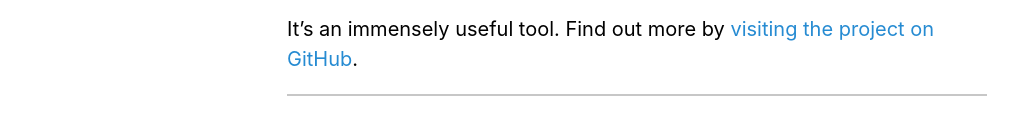
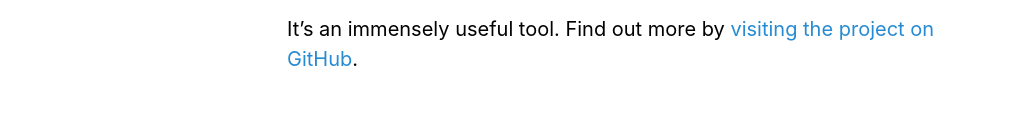
Before and after one commit to doublesand/doublesand, a Jekyll site: the page built from _posts/2016-01-01-whats-jekyll.md, in a window 1280 px wide. Shown: the part 514-649 px from the top of the page, without its empty margins (3-1021 px from the left). Built offline with Jekyll 4.4.1, drawn with Linux system fonts in a browser that asks for light colours; comment, search, counter and statistics services are not loaded.

Commit message:
最后的优化

```diff
--- a/_config.yml
+++ b/_config.yml
@@ -3,6 +3,7 @@ url:          https://dengwenfeng.com    # 网站地址
 baseurl:      "/doublesand"                         # 相对位置
 description:  whenfung's blog            # 网站描述
 permalink:    none                       # URL类型
+lang:         en-us                      # 语言
 
 author:       whenfung                   # 姓名
 email:        whenfung@gmail.com         # 邮箱
--- a/_includes/javascript.html
+++ b/_includes/javascript.html
@@ -1,3 +1,4 @@
+<!-- control the sidebar -->
 <label for="sidebar-checkbox" class="sidebar-toggle"></label>
 <script>
     (function(document) {
@@ -55,3 +56,5 @@
 	MathJax.Hub.Queue(["Typeset",MathJax.Hub,mathId]);
 </script>
 <script src="//cdn.bootcss.com/mathjax/2.7.0/MathJax.js?config=TeX-AMS-MML_HTMLorMML"></script>
+
+<script src="{{site.baseurl}}/assets/js/doublesand.js"></script>
--- a/_layouts/default.html
+++ b/_layouts/default.html
@@ -1,5 +1,5 @@
 <!DOCTYPE html>
-<html lang="en-us">
+<html lang="{{ site.lang }}">
 
     {% include head.html %}
 
--- a/_sass/_post.scss
+++ b/_sass/_post.scss
@@ -6,7 +6,6 @@
 .page,
 .post {
   margin-bottom: 4em;
-  border-bottom: 2px solid #c7c7c7;
   li + li {
     margin-top: .25rem;
   }
```
